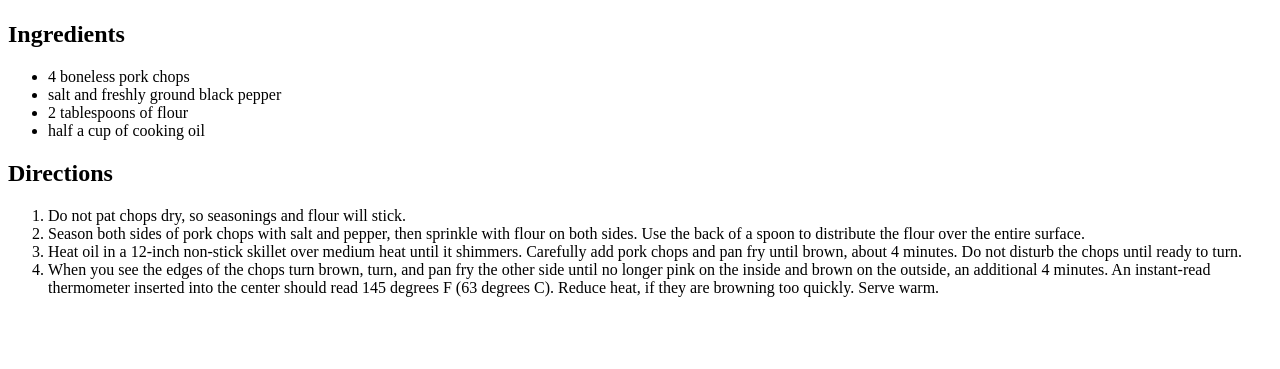
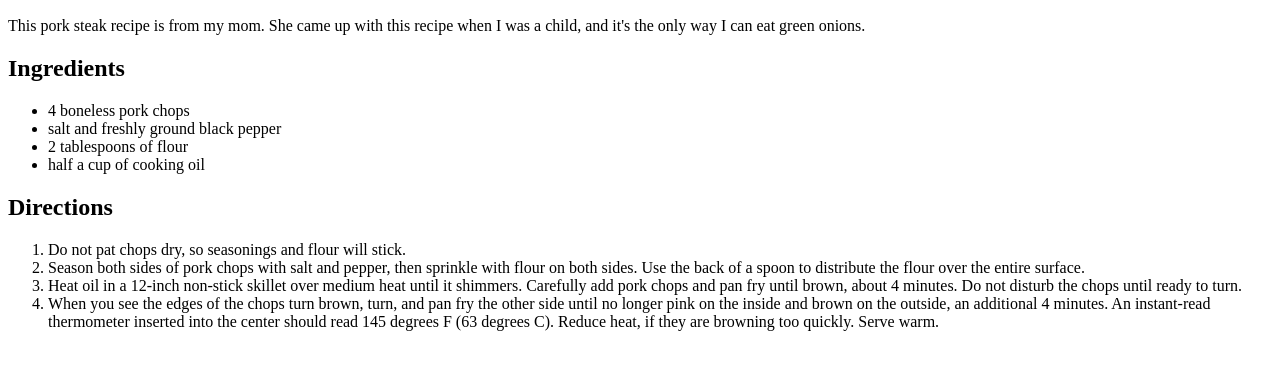
Before and after one commit to sphllzulu/odin-recipes, a plain HTML site: page recipes/porkChops.html in a window 1280 px wide. Shown: the part 383-752 px from the top of the page. Drawn offline with Linux system fonts and the light colour scheme.

Commit message:
Add recipes file to repository

```diff
--- a/recipes/porkChops.html
+++ b/recipes/porkChops.html
@@ -8,7 +8,8 @@
 <body>
    <h1>Pan Fried Pork chops</h1>
    <img src="https://www.allrecipes.com/thmb/_VtMa02pmLKwCx3GT-nwN50yyvo=/750x0/filters:no_upscale():max_bytes(150000):strip_icc():format(webp)/Pan-Fried-Breaded-Pork-Chops-14321b3ad9c542d5a437801fd76c88c1.jpeg" alt="Finished pork chops">
-<h2>Ingredients</h2>
+<p>This pork steak recipe is from my mom. She came up with this recipe when I was a child, and it's the only way I can eat green onions.</p>
+   <h2>Ingredients</h2>
 <ul>
     <li>4 boneless pork chops</li>
     <li>salt and freshly ground black pepper</li>
```
